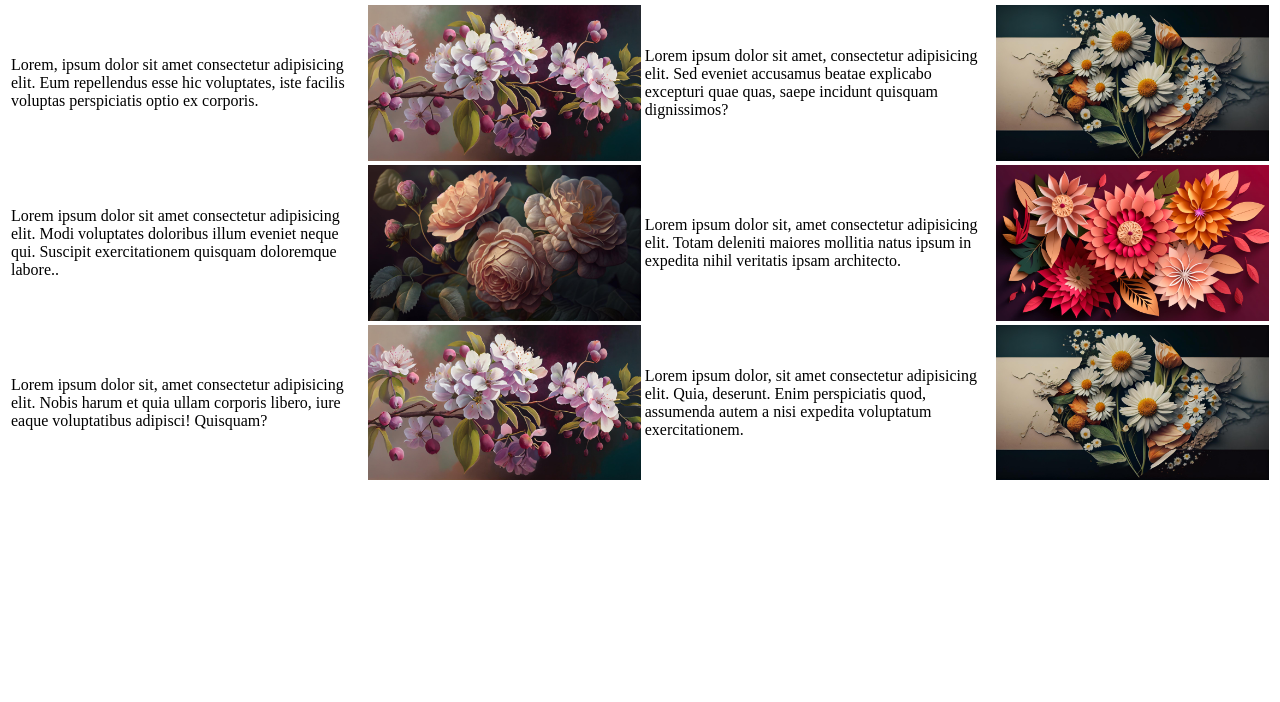
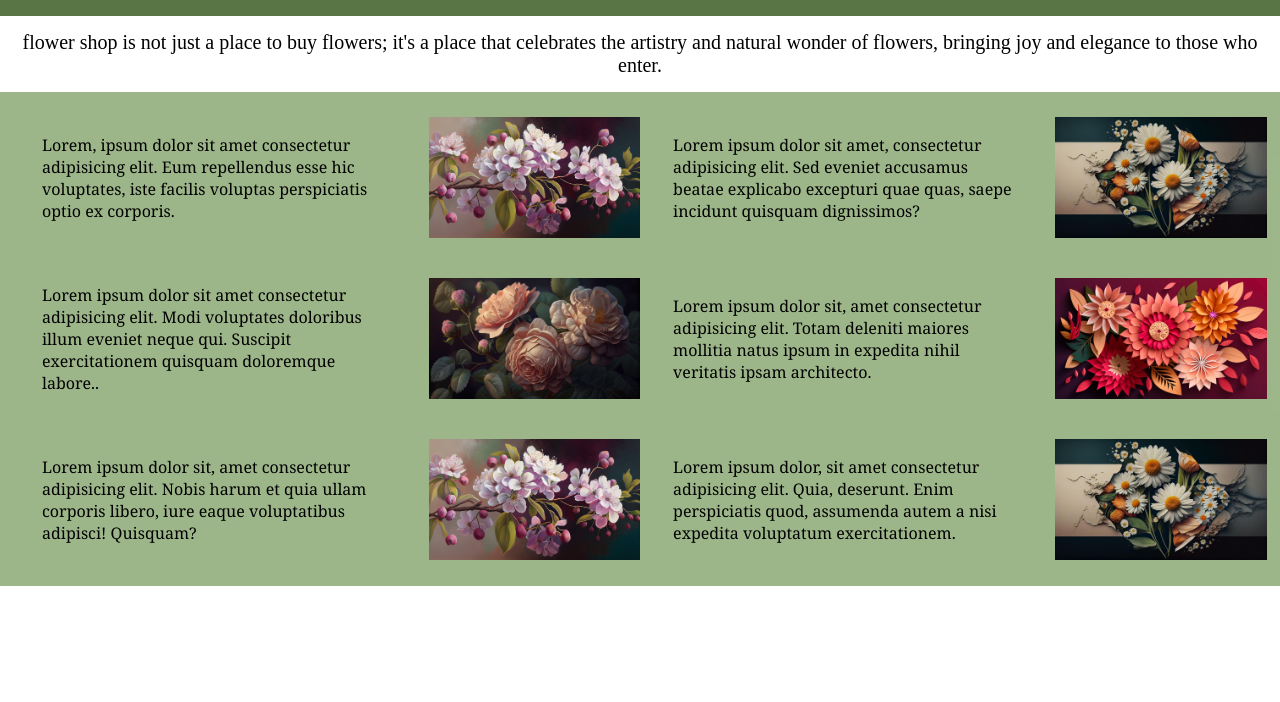
Before and after one commit to 3592195halasaber/FlowerShop, a plain HTML site: page index.html in a window 1280 px wide. Shown: the part 98-800 px from the top of the page. Drawn offline with Linux system fonts and the light colour scheme; the site is published under a folder, as on GitHub Pages, so addresses that start at the root find nothing.

Commit message:
your message

```diff
--- a/index.html
+++ b/index.html
@@ -13,8 +13,8 @@
       href="https://fonts.googleapis.com/css2?family=Caveat:wght@400..700&display=swap"
       rel="stylesheet"
     />
-    <link rel="stylesheet" href="/css/all.min.css" />
-    <link rel="stylesheet" href="/css/index.css" />
+    <link rel="stylesheet" href="css/all.min.css" />
+    <link rel="stylesheet" href="css/index.css" />
   </head>
 
   <body>
```
